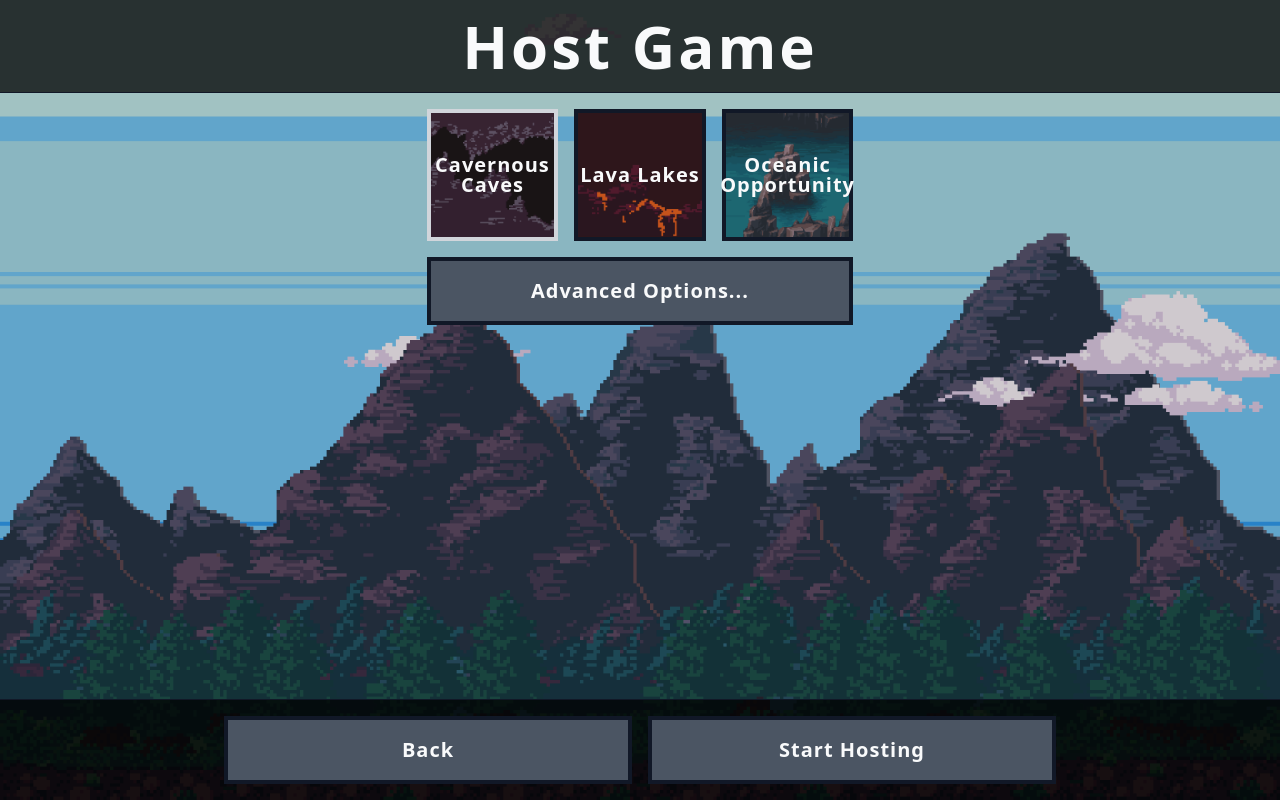
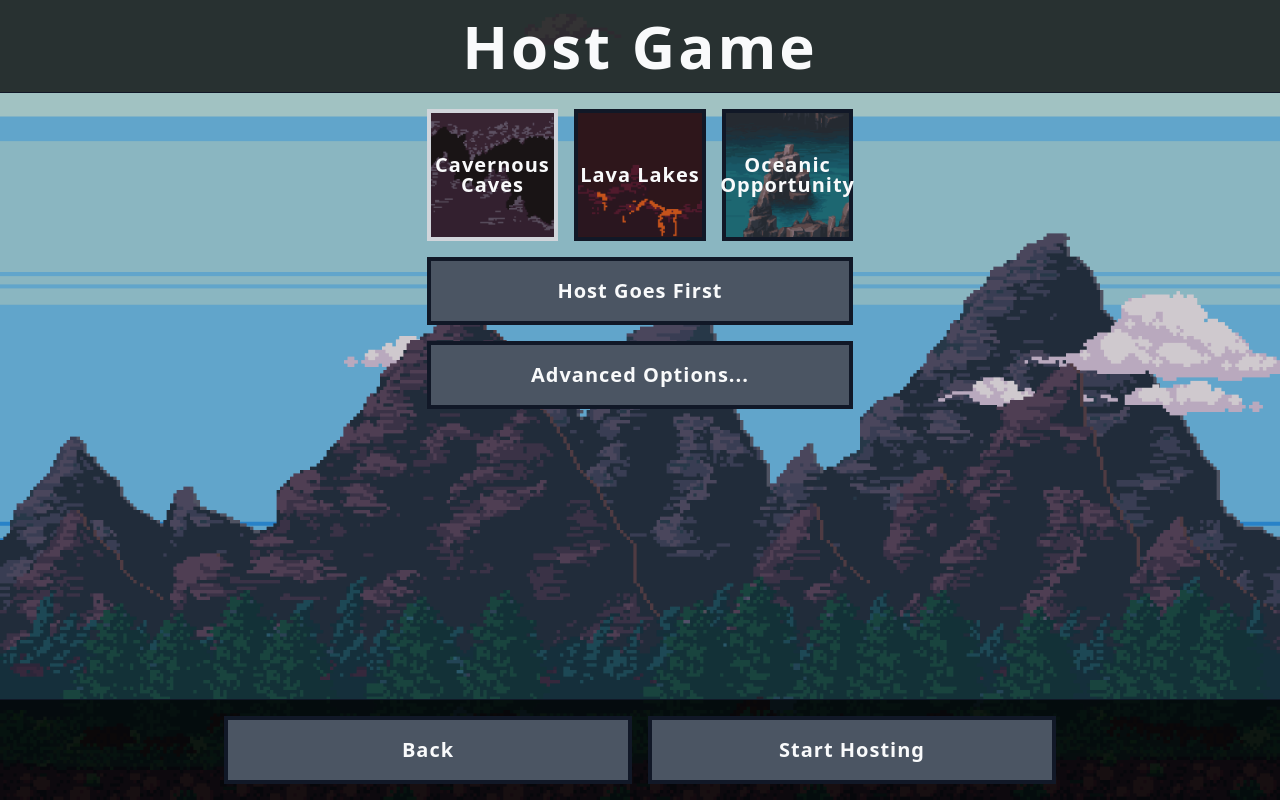
Before and after one commit to hugginsio/capstone_seven, an Angular app: page /menu/new/online/host in a window 1280 px wide. Built offline with nearby package versions, Linux system fonts and the light colour scheme; no server answers.

Commit message:
new-network-game-host: add firstplayer in UI

```diff
--- a/src/app/pages/menu/new-network-game-host/new-network-game-host.component.html
+++ b/src/app/pages/menu/new-network-game-host/new-network-game-host.component.html
@@ -43,6 +43,11 @@
           </div>
         </div>
       </div>
+      <div class="menu-btn w-full" (click)="changeFirstPlayer()">
+        <div>
+          <p>{{ this.firstPlayer }}</p>
+        </div>
+      </div>
       <div class="menu-btn w-full" (click)="this.advancedOpts = !this.advancedOpts">
         <div>
           <p>Advanced Options...</p>
--- a/src/app/pages/menu/new-network-game-host/new-network-game-host.component.ts
+++ b/src/app/pages/menu/new-network-game-host/new-network-game-host.component.ts
@@ -21,8 +21,8 @@ export class NewNetworkGameHostComponent implements OnInit, OnDestroy {
   public isWaitingForPlayer = false;
   public selectedLocation: number;
 
-  public readonly playerOneFirst = 'Player One Goes First';
-  public readonly playerTwoFirst = 'Player Two Goes First';
+  public readonly playerOneFirst = 'Host Goes First';
+  public readonly playerTwoFirst = 'Client Goes First';
 
   constructor(
     private readonly storageService: LocalStorageService,
@@ -68,13 +68,15 @@ export class NewNetworkGameHostComponent implements OnInit, OnDestroy {
   }
 
   changeFirstPlayer(): void {
-    if (this.firstPlayer === 'Player One Goes First') {
+    if (this.firstPlayer === 'Host Goes First') {
       this.firstPlayer = this.playerTwoFirst;
       this.isHostFirst = false;
     } else {
       this.firstPlayer = this.playerOneFirst;
       this.isHostFirst = true;
     }
+
+    this.storageService.update('firstPlayer', this.firstPlayer);
   }
 
   startHosting(): void {
@@ -96,7 +98,7 @@ export class NewNetworkGameHostComponent implements OnInit, OnDestroy {
     // host ye ol game
     // ✨ broadcastify ✨
     const source = interval(1000);
-    this.subscription = source.subscribe(val => this.broadcast());
+    this.subscription = source.subscribe(() => this.broadcast());
   }
 
   broadcast(): void {
```
